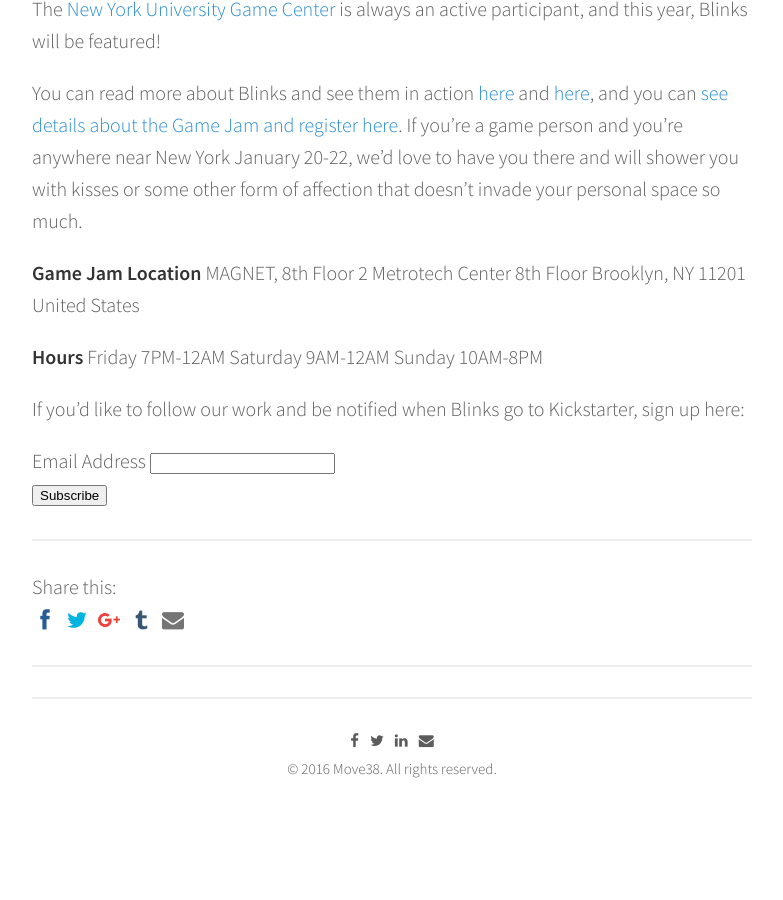
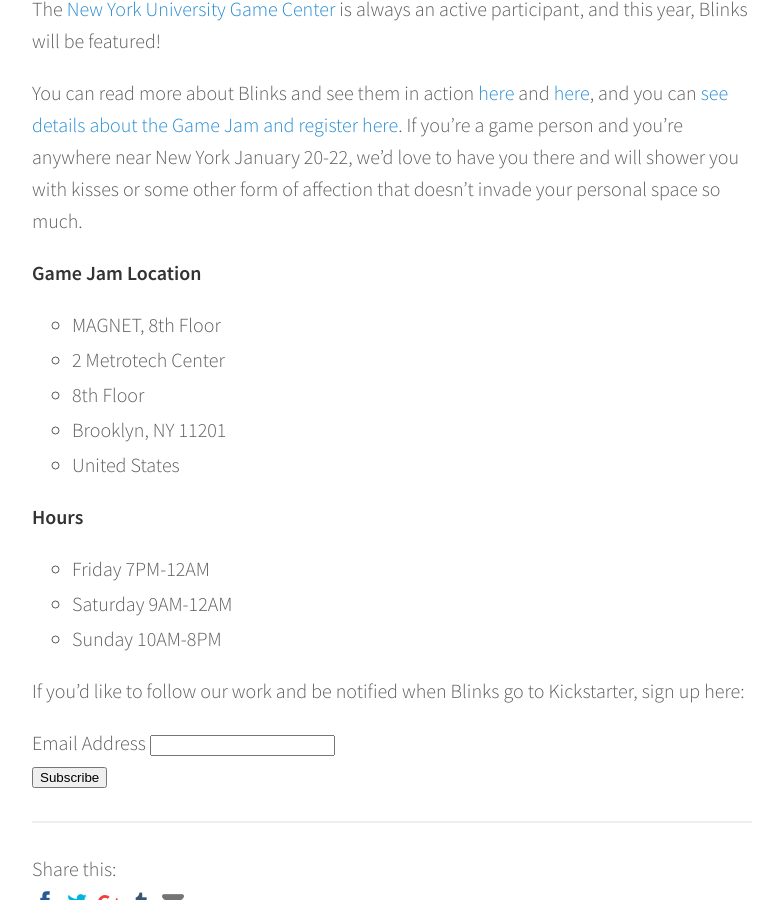
Before and after one commit to jbobrow/Move38-website, a Jekyll site: the page built from _posts/2017-01-09-blinks-formerly-automatiles-will-be-at-nyus-global-game-jam.markdown, in a window 1280 px wide and 900 px high, scrolled down 806 px. Shown: the whole window, without its empty margins (248-1031 px from the left). Built offline with Jekyll 4.4.1, drawn with Linux system fonts in a browser that asks for light colours; nearby versions of some CDN libraries; comment, search, counter and statistics services are not loaded.

```diff
--- a/_posts/2017-01-09-blinks-formerly-automatiles-will-be-at-nyus-global-game-jam.markdown
+++ b/_posts/2017-01-09-blinks-formerly-automatiles-will-be-at-nyus-global-game-jam.markdown
@@ -14,16 +14,24 @@ The [New York University Game Center](http://gamecenter.nyu.edu/) is always an a
 You can read more about Blinks and see them in action [here](http://move38.com/blog/a-board-game-that-thinks/) and [here](http://move38.com/blog/game-in-development-live-free-or-die/), and you can [see details about the Game Jam and register here](http://globalgamejam.org/2017/jam-sites/nyu-game-center). If you're a game person and you're anywhere near New York January 20-22, we'd love to have you there and will shower you with kisses or some other form of affection that doesn't invade your personal space so much.
 
 **Game Jam Location**
-MAGNET, 8th Floor
-2 Metrotech Center
-8th Floor
-Brooklyn, NY 11201
-United States
+
+* MAGNET, 8th Floor
+
+* 2 Metrotech Center
+
+* 8th Floor
+
+* Brooklyn, NY 11201
+
+* United States
 
 **Hours**
-Friday 7PM-12AM
-Saturday 9AM-12AM
-Sunday 10AM-8PM
+
+* Friday 7PM-12AM
+
+* Saturday 9AM-12AM
+
+* Sunday 10AM-8PM
 
 If you'd like to follow our work and be notified when Blinks go to Kickstarter, sign up here:
 
```
